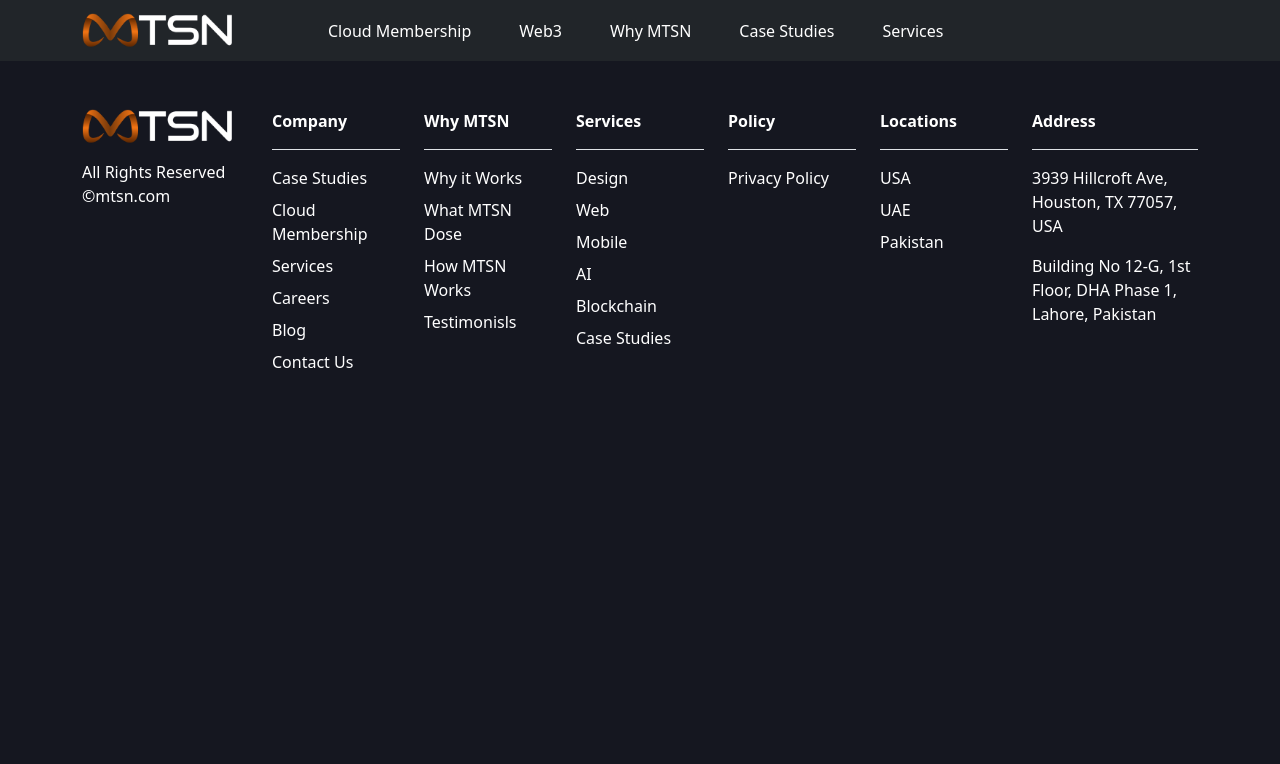
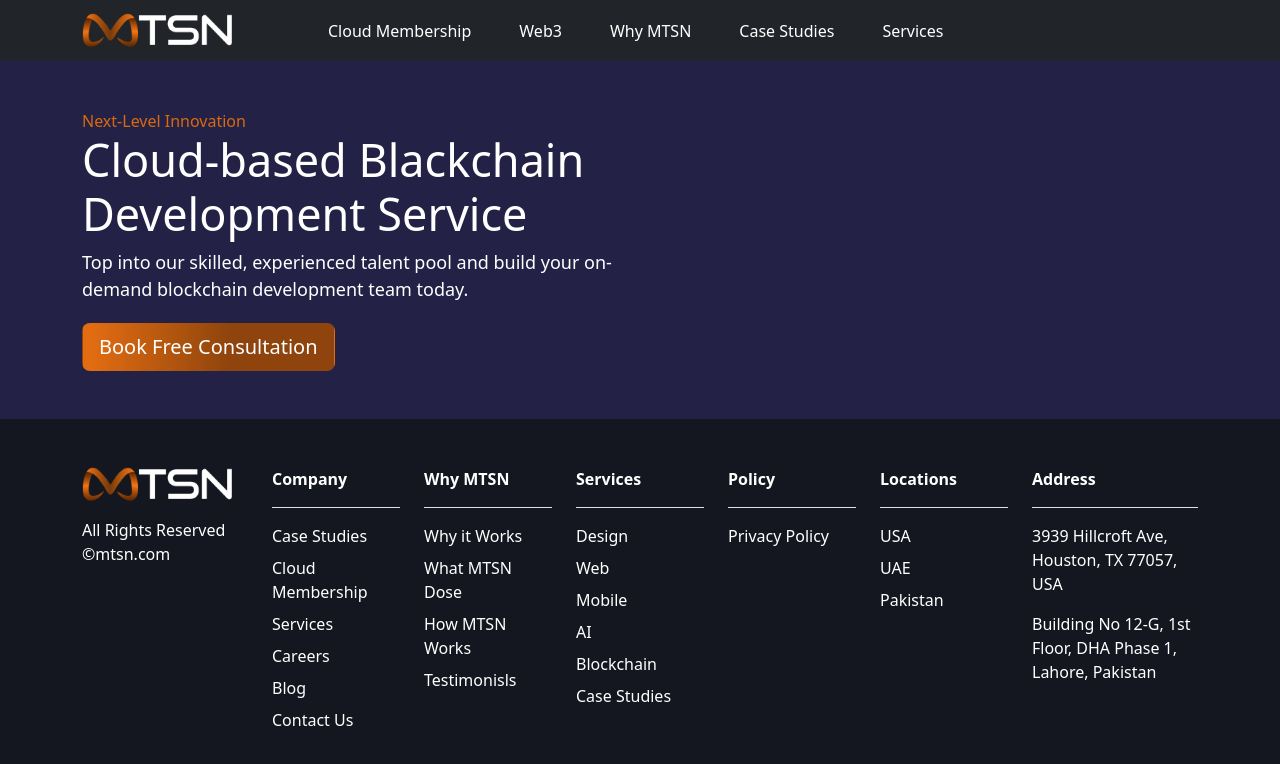
Before and after one commit to ihtshamali/MTSN, a Next.js app: page /web3 in a window 1280 px wide. Shown: the top 764 px of the page. Built offline with nearby package versions, Linux system fonts and the light colour scheme.

Commit message:
Updates 18/01/2023
git

```diff
--- /dev/null
+++ b/pages/components/Herosection/herosection.js
@@ -0,0 +1,66 @@
+import styles from '../../../styles/Home.module.css'
+import Container from 'react-bootstrap/Container'
+import Row from 'react-bootstrap/Row'
+import Col from 'react-bootstrap/Col'
+import Image from 'next/image'
+import Link from 'next/link'
+import team from '../Home/Hero-section/team.png'
+
+
+function Hero(props) {
+    return (
+        <>
+            <style jsx>{`
+        .h1tag{
+            font-size: 45px;
+            font-weight: 500;
+        }
+        .p-tag{
+            font-size: 18px;
+            font-weight: 400;
+            margin-bottom: 20px;
+        }
+        @media(max-width: 767px){
+            .p-tag{
+                font-size: 18px;
+                font-weight: 400;
+                margin-bottom: 20px;
+            }
+        }
+        `}
+            </style>
+            <section>
+                <div className="col-lg-12 col-12" style={{ backgroundColor: "#242146", color: "white" }}>
+                    <Container>
+                        <Row>
+                            <Col style={{ alignSelf: "center" }}>
+                                <div className="py-5" >
+                                    <span style={{ color: "#D96912", fontSize: "16px", fontWeight: "400", cursor: 'text' }} className="text-decoration-none" >
+                                        {props.spantext}
+                                    </span>
+                                    <h1 className="h1tag text-white mb-2">
+                                        {props.headingtitle}
+                                    </h1>
+                                    <p className="p-tag text-white mb-6">
+                                        {props.paragraphtext}
+                                    </p>
+                                    <Link style={{ background: "linear-gradient(90.43deg, #E16C12 3.69%, #8E440C 59.05%)" }}
+                                        href="/contact-us" role="button" tabindex="0"
+                                        className="btn btn-lg text-decoration-none text-white position-relative at-zindex3">
+                                        {props.btntitle}
+                                    </Link>
+
+                                </div>
+                            </Col>
+                            <Col className="d-none d-lg-block overflow-hidden mb-n2  col-xxl-5 col-lg-6 col-12" style={{ textAlign: "center" }}>
+
+                            </Col>
+                        </Row>
+                    </Container>
+                </div>
+            </section>
+        </>
+    )
+}
+
+export default Hero
--- a/pages/web3.js
+++ b/pages/web3.js
@@ -1,12 +1,20 @@
 import Head from 'next/head'
+import Hero from './components/Herosection/herosection'
 
 function Web3() {
   return (
-    <Head>
-      <title>Web3</title>
-      <meta name="description" content="Blockchian Development" />
-      <meta name="viewport" content="width=device-width, initial-scale=1" />
-    </Head>
+    <>
+      <Head>
+        <title>Web3</title>
+        <meta name="description" content="Blockchian Development" />
+        <meta name="viewport" content="width=device-width, initial-scale=1" />
+      </Head>
+      <Hero spantext="Next-Level Innovation"
+        headingtitle="Cloud-based Blackchain Development Service"
+        paragraphtext="Top into our skilled, experienced talent pool and build your on-demand blockchain development team today."
+        btntitle="Book Free Consultation"
+      />
+    </>
   )
 }
 
```
Also changed, not shown: pages/case-studies.js (+12 -5 lines), pages/cloud-membership.js (+8 -3 lines), pages/components/Header/Header.js (+9 -1 lines), pages/services.js (+7 -0 lines), pages/why-mtsn.js (+11 -5 lines), public/cloud-membership.png (added).
